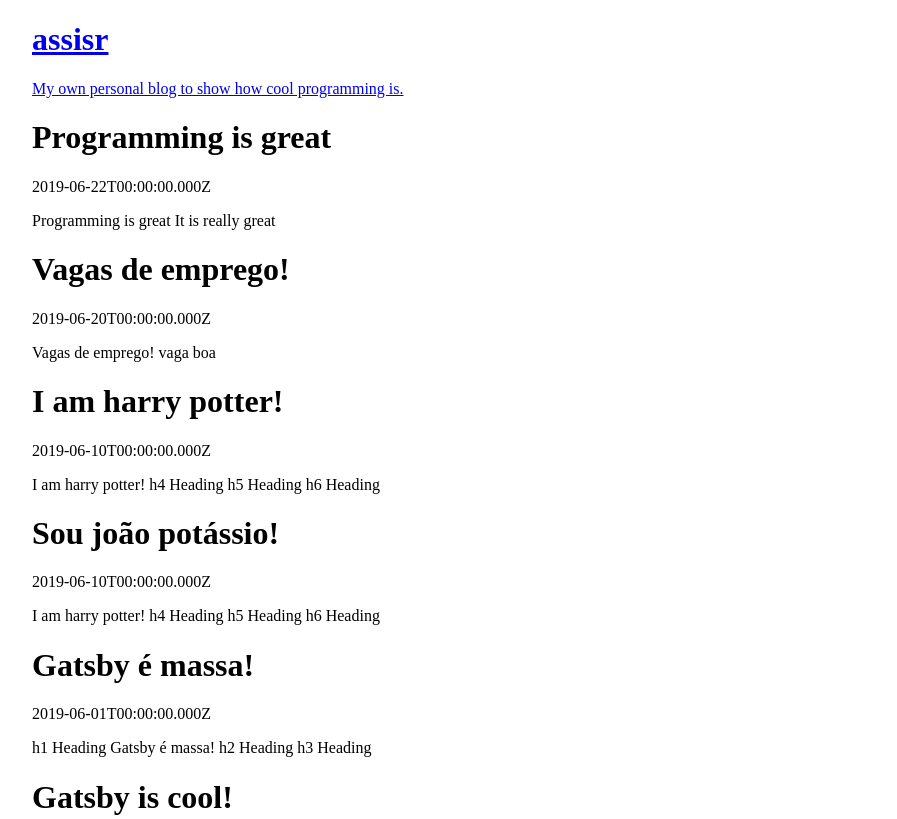
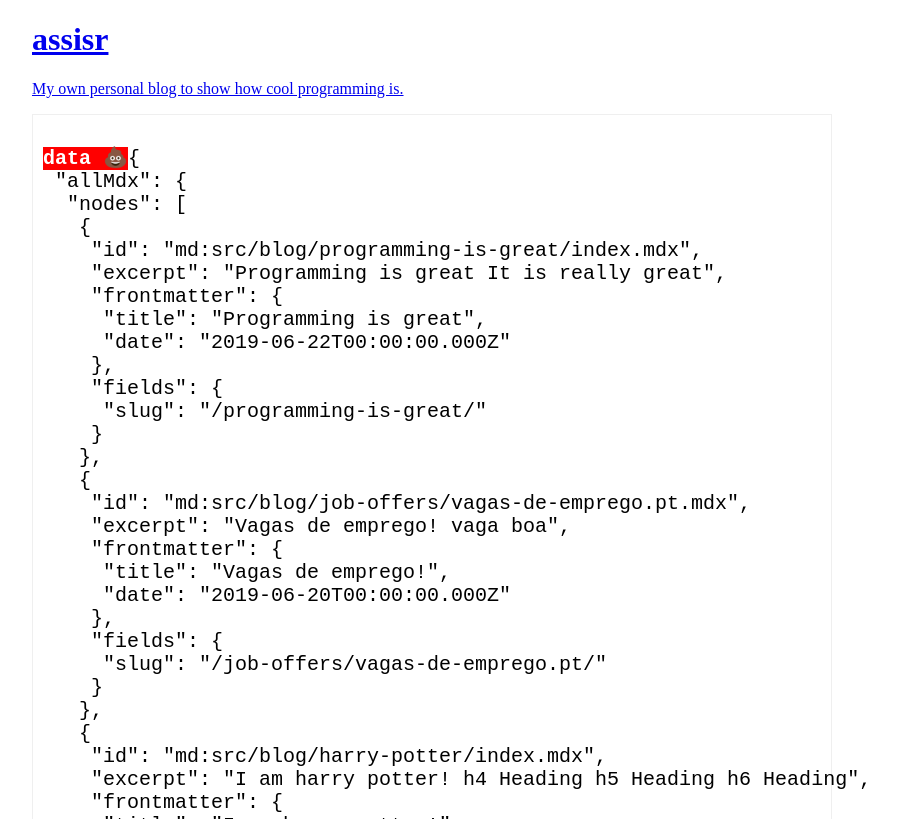
Before and after one commit to AssisrMatheus/assisr.com, a Gatsby site: page / in a window 1280 px wide. Shown: the top 819 px of the page, without its empty margins (208-1105 px from the left). Built offline with nearby package versions, Linux system fonts and the light colour scheme; Gatsby itself is replaced by a stand-in of ours.

Commit message:
:sparkles: Added dump component

```diff
--- /dev/null
+++ b/gatsby-node.js
@@ -0,0 +1,13 @@
+const { createFilePath } = require(`gatsby-source-filesystem`);
+
+exports.onCreateNode = ({ node, actions, getNode }) => {
+  const { createNodeField } = actions;
+  if (node.internal.type === `Mdx`) {
+    const value = createFilePath({ node, getNode });
+    createNodeField({
+      name: `slug`,
+      node,
+      value
+    });
+  }
+};
--- /dev/null
+++ b/src/components/dump.tsx
@@ -0,0 +1,26 @@
+import React from 'react';
+
+const Dump: React.FC<{ [key: string]: any }> = props => (
+  <div
+    style={{
+      fontSize: 20,
+      border: '1px solid #efefef',
+      padding: 10,
+      background: 'white'
+    }}
+  >
+    {Object.entries(props).map(([key, val]) => (
+      <pre key={key}>
+        <strong style={{ color: 'white', background: 'red' }}>
+          {key}{' '}
+          <span role="img" aria-label="dump">
+            💩
+          </span>
+        </strong>
+        {JSON.stringify(val, undefined, ' ')}
+      </pre>
+    ))}
+  </div>
+);
+
+export default Dump;
--- a/src/pages/index.tsx
+++ b/src/pages/index.tsx
@@ -1,6 +1,7 @@
 import React from 'react';
 import { graphql } from 'gatsby';
 import HomeLayout from '../components/homeLayout';
+import Dump from '../components/dump';
 
 export const query = graphql`
   query SITE_INDEX_QUERY {
@@ -14,6 +15,9 @@ export const query = graphql`
         frontmatter {
           title
           date
+        }
+        fields {
+          slug
         }
       }
     }
@@ -38,6 +42,7 @@ type IndexProps = {
 const Index: React.FC<IndexProps> = ({ data }) => {
   return (
     <HomeLayout>
+      <Dump data={data} />
       {data.allMdx.nodes.map(({ excerpt, frontmatter }) => (
         <>
           <h1>{frontmatter.title}</h1>
```
